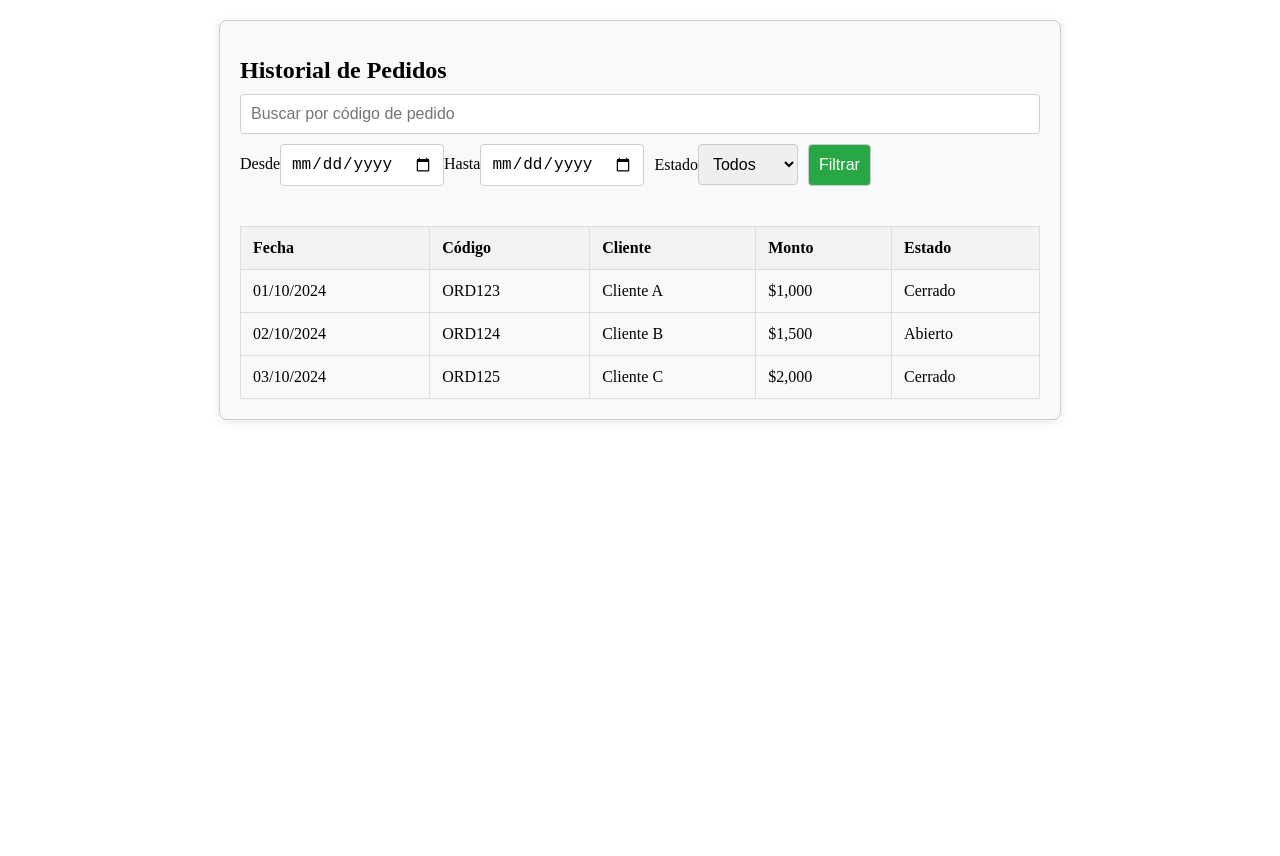
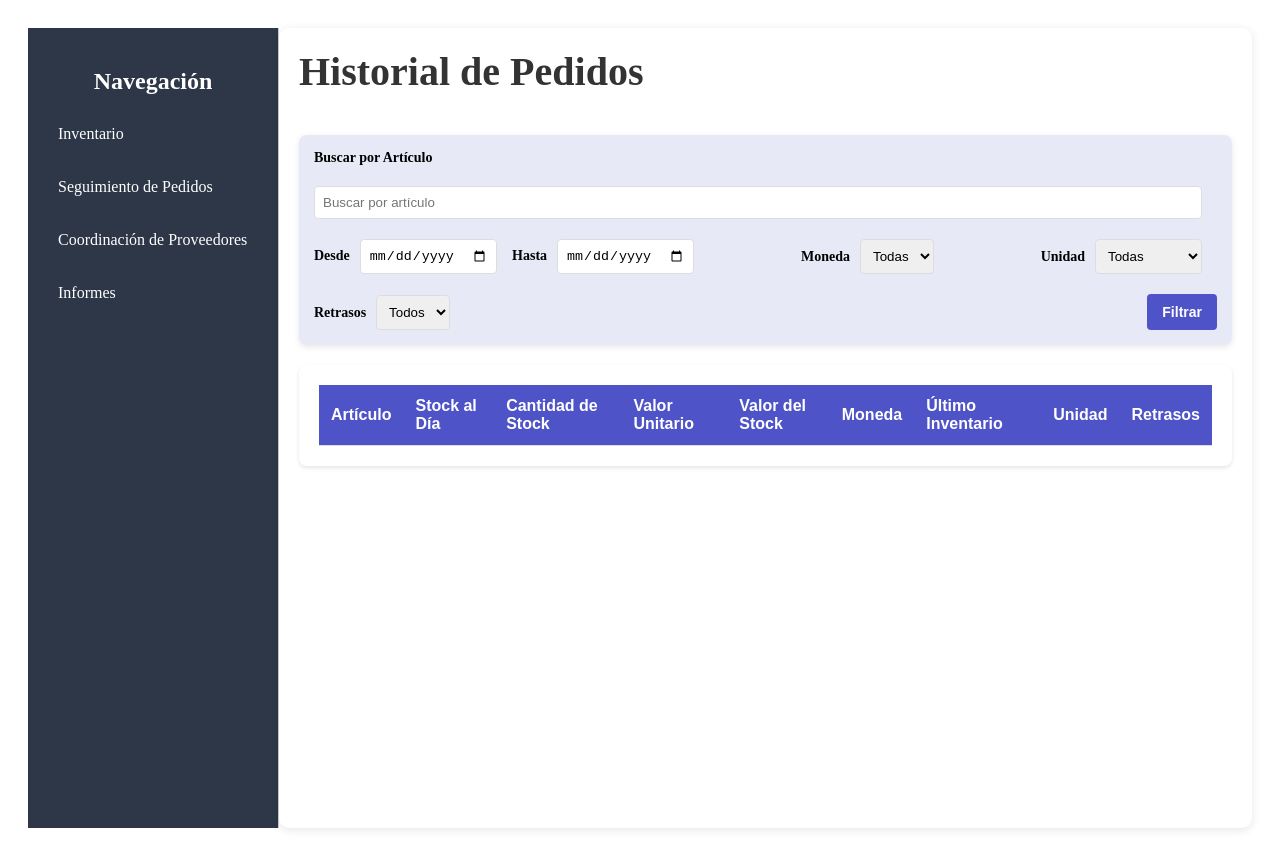
Before and after one commit to SebaNiSfran/jorlogistic, an Angular app: page /order-tracking in a window 1280 px wide. Before the commit the page ends 800 px from the top, so only its background shows below. Built offline with nearby package versions, Linux system fonts and the light colour scheme.

Commit message:
ACTUALIZACION MAXI

```diff
--- a/src/app/order-tracking/order-tracking.component.css
+++ b/src/app/order-tracking/order-tracking.component.css
@@ -1,49 +1,165 @@
-.historial-pedidos {
-    max-width: 800px;
-    margin: 20px auto;
-    padding: 20px;
-    border: 1px solid #ccc;
-    border-radius: 8px;
-    box-shadow: 0 2px 10px rgba(0, 0, 0, 0.1);
-    background-color: #f9f9f9;
+/* General Styles */
+body {
+  font-family: 'Segoe UI', Tahoma, Geneva, Verdana, sans-serif;
+  background-color: #f4f4f9;
+  margin: 0;
+  padding: 0;
 }
 
-  .encabezado {
+.inventory-container {
   display: flex;
-    flex-direction: column;
+  min-height: 100vh;
+  padding: 20px;
+}
+
+/* Sidebar Styles */
+.sidebar-container {
+  background-color: #2D3748;
+  width: 250px;
+  color: white;
+  border-right: 1px solid #ccc;
+}
+
+.sidebar {
+  padding: 20px;
+}
+
+.sidebar h2 {
+  text-align: center;
+  font-size: 1.5em;
   margin-bottom: 20px;
 }
 
-  h1 {
-    font-size: 24px;
-    margin-bottom: 10px;
+.sidebar ul {
+  list-style: none;
+  padding: 0;
 }
 
-  .barra-filtros {
-    display: flex;
-    flex-wrap: wrap;
-    gap: 10px;
+.sidebar ul li {
+  margin: 15px 0;
+}
+
+.sidebar ul li a {
+  text-decoration: none;
+  color: #ffffff;
+  padding: 10px;
+  display: block;
+  transition: background-color 0.3s ease;
+}
+
+.sidebar ul li a:hover {
+  background-color: #4e54c8;
+}
+
+/* Main Content Styles */
+.main-content {
+  flex: 1;
+  padding: 20px;
+  background-color: #fff;
+  border-radius: 10px;
+  box-shadow: 0 2px 10px rgba(0, 0, 0, 0.1);
+}
+
+/* Header Styles */
+.encabezado {
   margin-bottom: 20px;
 }
 
-  .barra-filtros input,
-  .barra-filtros select,
-  .barra-filtros button {
-    padding: 10px;
-    font-size: 16px;
-    border: 1px solid #ccc;
-    border-radius: 4px;
-    outline: none;
+.encabezado h1 {
+  font-size: 2.5em;
+  margin: 0;
+  color: #333;
+}
+.sidebar h2 {
+  color: white; /* Cambiar el color del texto a blanco */
 }
 
+
+/* Filter Bar Styles */
+.barra-filtros {
+  display: flex;
+  justify-content: space-between;
+  align-items: center;
+  gap: 20px;
+  background-color: #e7eaf6;
+  padding: 15px;
+  border-radius: 8px;
+  box-shadow: 0 2px 6px rgba(0, 0, 0, 0.1);
+  margin-bottom: 20px;
+  flex-wrap: nowrap; /* Prevent items from wrapping to a new line */
+}
+
+.barra-filtros label {
+  font-weight: bold;
+  font-size: 14px;
+  margin-right: 10px;
+}
+
+/* Filtro de Búsqueda */
+.filtro-busqueda {
+  display: flex;
+  align-items: center;
+  gap: 10px; /* Ensure even spacing between label and input */
+}
+
+.filtro-busqueda input[type="text"] {
+  padding: 8px;
+  border: 1px solid #ccc;
+  border-radius: 6px;
+  width: 200px;
+  font-size: 14px;
+}
+
+/* Filtro de Fecha */
+.filtro-fecha {
+  display: flex;
+  align-items: center;
+  gap: 10px; /* Uniform spacing between label and input */
+}
+
+.filtro-fecha input[type="date"] {
+  padding: 8px;
+  border: 1px solid #ccc;
+  border-radius: 6px;
+  width: 180px;
+  font-size: 14px;
+}
+
+/* Filtro de Estado */
+.filtro-estado {
+  display: flex;
+  align-items: center;
+  gap: 10px;
+}
+
+.filtro-estado select {
+  padding: 8px;
+  border: 1px solid #ccc;
+  border-radius: 6px;
+  font-size: 14px;
+}
+
+/* Botón de Filtrar */
 .boton-filtrar {
-    background-color: #28a745;
+  background-color: #4e54c8;
   color: white;
+  border: none;
+  padding: 10px 20px;
+  border-radius: 8px;
   cursor: pointer;
+  font-size: 14px;
+  font-weight: bold;
+  transition: background-color 0.3s ease;
 }
 
 .boton-filtrar:hover {
-    background-color: #218838;
+  background-color: #3c4378;
+}
+
+/* Table Styles */
+.table-container {
+  margin-top: 20px;
+  overflow-x: auto;
 }
 
 .tabla-pedidos {
@@ -54,13 +170,13 @@
 .tabla-pedidos th,
 .tabla-pedidos td {
   border: 1px solid #ddd;
-    padding: 12px;
+  padding: 12px 15px;
   text-align: left;
 }
 
 .tabla-pedidos th {
-    background-color: #f2f2f2;
-    font-weight: bold;
+  background-color: #4e54c8;
+  color: white;
 }
 
 .tabla-pedidos tr:nth-child(even) {
@@ -70,3 +186,78 @@
 .tabla-pedidos tr:hover {
   background-color: #f1f1f1;
 }
+/* Contenedor de la tabla */
+.table-container {
+  margin-top: 20px;
+  padding: 20px;
+  background-color: #ffffff; /* Fondo blanco para contraste */
+  border-radius: 8px; /* Bordes redondeados */
+  box-shadow: 0 2px 4px rgba(0, 0, 0, 0.1); /* Sombra sutil */
+}
+
+/* Estilo de la tabla */
+.tabla-inventario {
+  width: 100%; /* Tabla ocupa todo el ancho */
+  border-collapse: collapse; /* Colapsar bordes */
+  font-family: 'Arial', sans-serif; /* Fuente clara y legible */
+}
+
+.tabla-inventario thead {
+  background-color: #4e54c8; /* Color de fondo para el encabezado */
+  color: white; /* Color del texto */
+}
+
+.tabla-inventario th, .tabla-inventario td {
+  padding: 12px; /* Espaciado interno */
+  text-align: left; /* Alineación del texto a la izquierda */
+  border-bottom: 1px solid #ddd; /* Línea divisoria */
+}
+
+.tabla-inventario tr:hover {
+  background-color: #f1f1f1; /* Resaltar fila al pasar el mouse */
+}
+
+.tabla-inventario th {
+  font-weight: bold; /* Negrita en encabezados */
+}
+
+/* Estilo para los filtros */
+.barra-filtros {
+  display: flex; /* Usar flexbox para alinear filtros */
+  flex-wrap: wrap; /* Permitir que los filtros se ajusten en varias líneas */
+  margin-bottom: 20px; /* Espacio inferior */
+}
+
+.barra-filtros label {
+  margin-right: 10px; /* Espaciado entre etiquetas y campos */
+}
+
+.barra-filtros input,
+.barra-filtros select {
+  margin-right: 15px; /* Espaciado entre campos de entrada */
+  padding: 8px; /* Espaciado interno en campos */
+  border: 1px solid #ddd; /* Borde gris claro */
+  border-radius: 4px; /* Bordes redondeados */
+}
+
+/* Botón de filtrar */
+.boton-filtrar {
+  background-color: #4e54c8; /* Color de fondo del botón */
+  color: white; /* Color del texto */
+  padding: 10px 15px; /* Espaciado interno */
+  border: none; /* Sin borde */
+  border-radius: 4px; /* Bordes redondeados */
+  cursor: pointer; /* Cursor de mano */
+  transition: background-color 0.3s; /* Transición suave */
+}
+
+.boton-filtrar:hover {
+  background-color: #3d42a4; /* Color de fondo al pasar el mouse */
+}
+
+/* Encabezados de sección */
+h2 {
+  font-size: 20px; /* Tamaño de fuente */
+  margin-bottom: 10px; /* Espacio inferior */
+  color: #333; /* Color del texto */
+}
--- a/src/app/order-tracking/order-tracking.component.html
+++ b/src/app/order-tracking/order-tracking.component.html
@@ -1,53 +1,108 @@
-<div class="historial-pedidos">
+<div class="inventory-container">
+  <!-- Sidebar Navigation -->
+  <div class="sidebar-container">
+    <nav class="sidebar">
+      <h2>Navegación</h2>
+      <ul>
+        <li><a routerLink="/inventory">Inventario</a></li>
+        <li><a routerLink="/order-tracking">Seguimiento de Pedidos</a></li>
+        <li><a routerLink="/supplier-coordination">Coordinación de Proveedores</a></li>
+        <li><a routerLink="/reports">Informes</a></li>
+      </ul>
+    </nav>
+  </div>
+
+  <!-- Main Content Area -->
+  <div class="main-content">
     <header class="encabezado">
       <h1>Historial de Pedidos</h1>
-    <div class="barra-filtros">
+    <!-- Inventory Filter Bar -->
+    <div class="barra-filtros" style="margin-top: 40px;">
+      <label for="searchInventory">Buscar por Artículo</label>
       <input
         type="text"
-        placeholder="Buscar por código de pedido"
-        [(ngModel)]="searchTerm"
+        id="searchInventory"
+        title="Ingrese el nombre del artículo para buscar"
+        placeholder="Buscar por artículo"
+        [(ngModel)]="inventorySearchTerm"
       />
-      <div class="filtro-fecha">
-        <label>Desde</label>
+
+      <!-- Filtros de fecha -->
+      <div class="filtro-fechas">
+        <label for="fromDate">Desde</label>
         <input
           type="date"
+          id="fromDate"
+          title="Seleccione la fecha inicial"
           [(ngModel)]="fromDate"
         />
-        <label>Hasta</label>
+        <label for="toDate">Hasta</label>
         <input
           type="date"
+          id="toDate"
+          title="Seleccione la fecha final"
           [(ngModel)]="toDate"
         />
       </div>
-      <div class="filtro-estado">
-        <label>Estado</label>
-        <select [(ngModel)]="selectedStatus">
-          <option value="">Todos</option>
-          <option value="Abierto">Abierto</option>
-          <option value="Cerrado">Cerrado</option>
+
+      <div class="filtro-moneda">
+        <label for="currency">Moneda</label>
+        <select id="currency" [(ngModel)]="selectedCurrency">
+          <option value="">Todas</option>
+          <option value="Dólar">Dólar</option>
+          <option value="Peso">Peso</option>
+          <option value="Euro">Euro</option>
         </select>
       </div>
-      <button class="boton-filtrar" (click)="filterOrders()">Filtrar</button>
+
+      <div class="filtro-unidad">
+        <label for="unit">Unidad</label>
+        <select id="unit" [(ngModel)]="selectedUnit">
+          <option value="">Todas</option>
+          <option value="Procede">Procede</option>
+          <option value="No procede">No procede</option>
+        </select>
       </div>
-  </header>
 
-  <table class="tabla-pedidos">
+      <div class="filtro-retrasos">
+        <label for="delays">Retrasos</label>
+        <select id="delays" [(ngModel)]="selectedDelays">
+          <option value="">Todos</option>
+          <option value="Sí">Sí</option>
+          <option value="No">No</option>
+        </select>
+      </div>
+
+      <button class="boton-filtrar" (click)="filterInventory()">Filtrar</button>
+    </div>
+
+    <!-- Inventory Table -->
+    <div class="table-container" style="margin-top: 20px;">
+      <table class="tabla-inventario">
         <thead>
           <tr>
-        <th>Fecha</th>
-        <th>Código</th>
-        <th>Cliente</th>
-        <th>Monto</th>
-        <th>Estado</th>
+            <th>Artículo</th>
+            <th>Stock al Día</th>
+            <th>Cantidad de Stock</th>
+            <th>Valor Unitario</th>
+            <th>Valor del Stock</th>
+            <th>Moneda</th>
+            <th>Último Inventario</th>
+            <th>Unidad</th>
+            <th>Retrasos</th>
           </tr>
         </thead>
         <tbody>
-      <tr *ngFor="let order of filteredOrderHistory">
-        <td>{{ order.date | date:'dd/MM/yyyy' }}</td>
-        <td>{{ order.code }}</td>
-        <td>{{ order.customer }}</td>
-        <td>${{ order.amount | number:'1.0-0' }}</td>
-        <td>{{ order.status }}</td>
+          <tr *ngFor="let item of filteredInventoryData">
+            <td>{{ item.articulo }}</td>
+            <td>{{ item.stockAlDia }}</td>
+            <td>{{ item.cantidadStock }}</td>
+            <td>${{ item.valorUnitario | number:'1.0-0' }}</td>
+            <td>${{ item.valorStock | number:'1.0-0' }}</td>
+            <td>{{ item.moneda }}</td>
+            <td>{{ item.ultimoInventario | date:'dd/MM/yyyy' }}</td>
+            <td>{{ item.unidad }}</td>
+            <td>{{ item.retrasos }}</td>
           </tr>
         </tbody>
       </table>
--- a/src/app/order-tracking/order-tracking.component.ts
+++ b/src/app/order-tracking/order-tracking.component.ts
@@ -1,42 +1,58 @@
 import { Component } from '@angular/core';
 import { CommonModule } from '@angular/common';
 import { FormsModule } from '@angular/forms';
+import { RouterModule } from '@angular/router';
 
 @Component({
   selector: 'app-order-tracking',
   standalone: true,
-  imports: [CommonModule, FormsModule],
+  imports: [CommonModule, FormsModule, RouterModule],
   templateUrl: './order-tracking.component.html',
   styleUrls: ['./order-tracking.component.css']
 })
 export class OrderTrackingComponent {
-  // Historial de pedidos
-  orderHistory = [
-    { id: 1, date: '2024-10-01', code: 'ORD123', customer: 'Cliente A', amount: 1000, status: 'Cerrado' },
-    { id: 2, date: '2024-10-02', code: 'ORD124', customer: 'Cliente B', amount: 1500, status: 'Abierto' },
-    { id: 3, date: '2024-10-03', code: 'ORD125', customer: 'Cliente C', amount: 2000, status: 'Cerrado' },
-  ];
+  // Variables para el filtrado
+  searchTerm: string = '';
+  inventorySearchTerm: string = '';
+  fromDate: Date | null = null;
+  toDate: Date | null = null;
+  selectedStatus: string = '';
+  selectedCurrency: string = '';
+  selectedUnit: string = '';
+  selectedDelays: string = '';
 
-  // Variables para los filtros
-  searchTerm: string = '';
-  fromDate: string = '';
-  toDate: string = '';
-  selectedStatus: string = '';
+  // Inicializa con arreglos vacíos o datos reales
+  orderHistory: any[] = [];  // Tu arreglo de historial de pedidos (inicialmente vacío)
+  inventoryData: any[] = []; // Tu arreglo de datos de inventario (inicialmente vacío)
 
-  // Historial filtrado
-  filteredOrderHistory = this.orderHistory;
+  filteredOrderHistory: any[] = []; // Este será el historial de pedidos filtrado
+  filteredInventoryData: any[] = []; // Este será el inventario filtrado
+  constructor() {
+    this.filteredOrderHistory = this.orderHistory; // Inicializa con todos los pedidos
+    this.filteredInventoryData = this.inventoryData; // Inicializa con todos los inventarios
+  }
 
-  constructor() {}
+  filterOrders() {
+    // Lógica de filtrado para pedidos
+    this.filteredOrderHistory = this.orderHistory.filter(order => {
+      return (
+        (this.searchTerm ? order.code.includes(this.searchTerm) : true) &&
+        (this.fromDate ? new Date(order.date) >= new Date(this.fromDate) : true) &&
+        (this.toDate ? new Date(order.date) <= new Date(this.toDate) : true) &&
+        (this.selectedStatus ? order.status === this.selectedStatus : true)
+      );
+    });
+  }
 
-  // Método para aplicar los filtros
-  filterOrders() {
-    this.filteredOrderHistory = this.orderHistory.filter(order => {
-      const matchesCode = order.code.toLowerCase().includes(this.searchTerm.toLowerCase());
-      const matchesStatus = this.selectedStatus ? order.status === this.selectedStatus : true;
-      const matchesFromDate = this.fromDate ? new Date(order.date) >= new Date(this.fromDate) : true;
-      const matchesToDate = this.toDate ? new Date(order.date) <= new Date(this.toDate) : true;
-
-      return matchesCode && matchesStatus && matchesFromDate && matchesToDate;
+  filterInventory() {
+    // Lógica de filtrado para inventario
+    this.filteredInventoryData = this.inventoryData.filter(item => {
+      return (
+        (this.inventorySearchTerm ? item.articulo.includes(this.inventorySearchTerm) : true) &&
+        (this.selectedCurrency ? item.moneda === this.selectedCurrency : true) &&
+        (this.selectedUnit ? item.unidad === this.selectedUnit : true) &&
+        (this.selectedDelays ? item.retrasos === this.selectedDelays : true)
+      );
     });
   }
 }
```
Also changed, not shown: 1 other file (tests, documents, lock files or other folders). Lines whose indentation alone changed are shown as unchanged.
